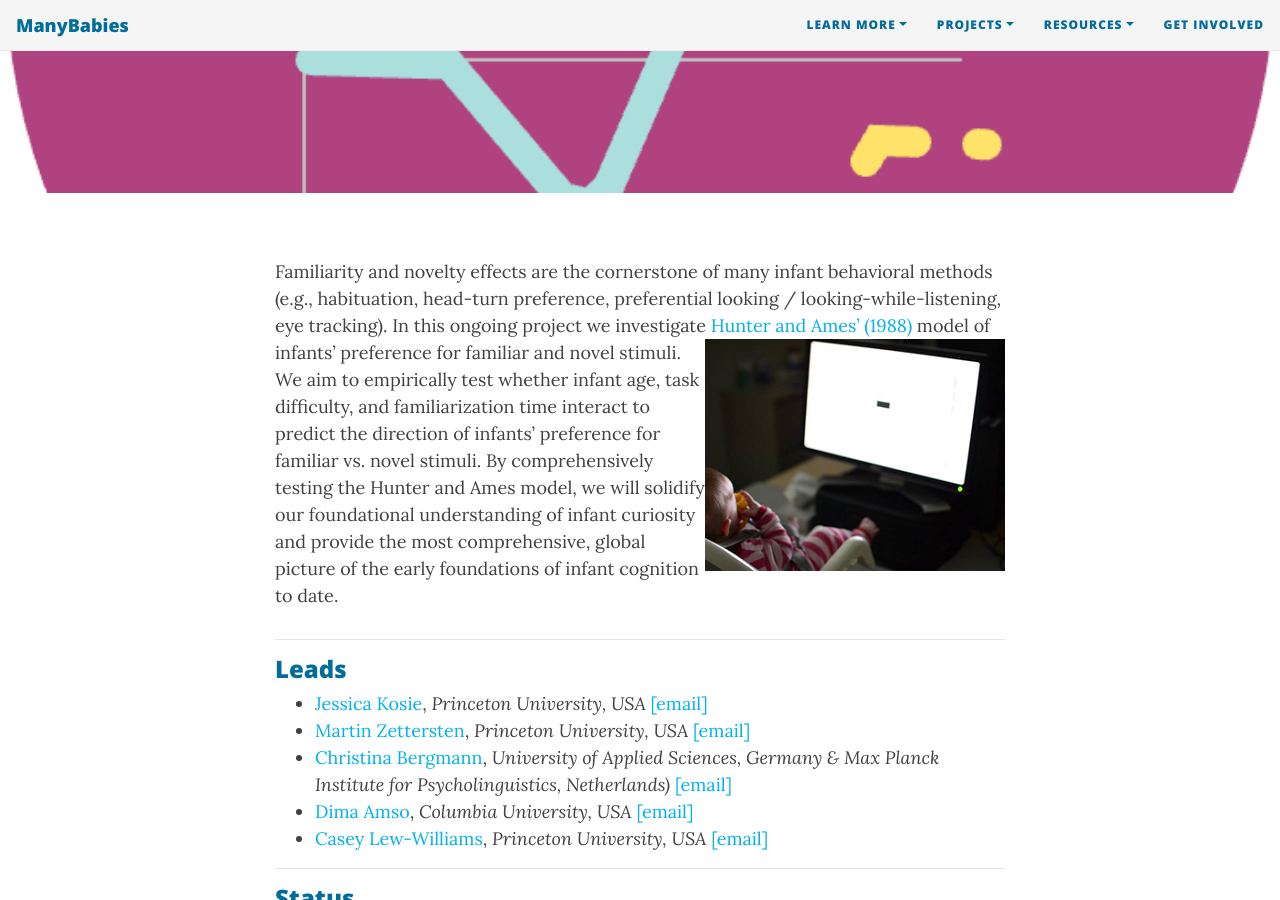
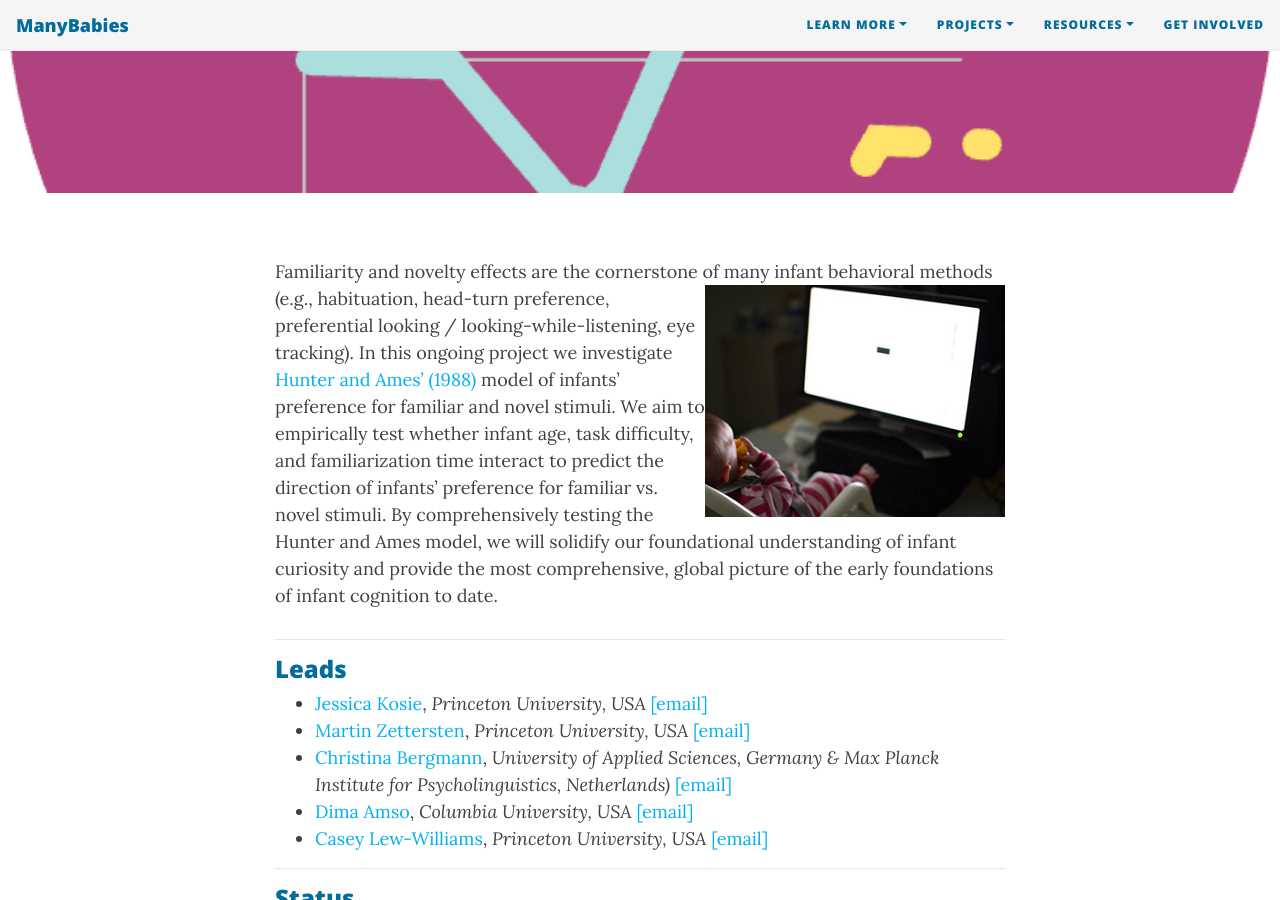
Before and after one commit to manybabies/manybabies.github.io, a Jekyll site: the page built from MB5.md, in a window 1280 px wide and 900 px high, scrolled down 352 px. Built offline with Jekyll 4.4.1, drawn with Linux system fonts in a browser that asks for light colours; nearby versions of some CDN libraries; some web fonts are replaced.

Commit message:
Revert "Update MB5.md"
This reverts commit 3e027be645c6dc1cb197794d3baac97595d1491b.

```diff
--- a/MB5.md
+++ b/MB5.md
@@ -11,7 +11,7 @@ To-do:
 - add collaborators map.
 -->
 
-Familiarity and novelty effects are the cornerstone of many infant behavioral methods (e.g., habituation, head-turn preference, preferential looking / looking-while-listening, eye tracking). In this ongoing project we investigate [Hunter and Ames’ (1988)](https://psycnet.apa.org/record/1988-98065-003) model of infants’ preference for familiar and novel stimuli. <img style="float: right;" src="/assets/img/infant_in_lab_300px.png"> We aim to empirically test whether infant age, task difficulty, and familiarization time interact to predict the direction of infants’ preference for familiar vs. novel stimuli. By comprehensively testing the Hunter and Ames model, we will solidify our foundational understanding of infant curiosity and provide the most comprehensive, global picture of the early foundations of infant cognition to date.
+Familiarity and novelty effects are the cornerstone of many infant behavioral methods <img style="float: right;" src="/assets/img/infant_in_lab_300px.png"> (e.g., habituation, head-turn preference, preferential looking / looking-while-listening, eye tracking). In this ongoing project we investigate [Hunter and Ames’ (1988)](https://psycnet.apa.org/record/1988-98065-003) model of infants’ preference for familiar and novel stimuli. We aim to empirically test whether infant age, task difficulty, and familiarization time interact to predict the direction of infants’ preference for familiar vs. novel stimuli. By comprehensively testing the Hunter and Ames model, we will solidify our foundational understanding of infant curiosity and provide the most comprehensive, global picture of the early foundations of infant cognition to date.
 
 
 ***
```
